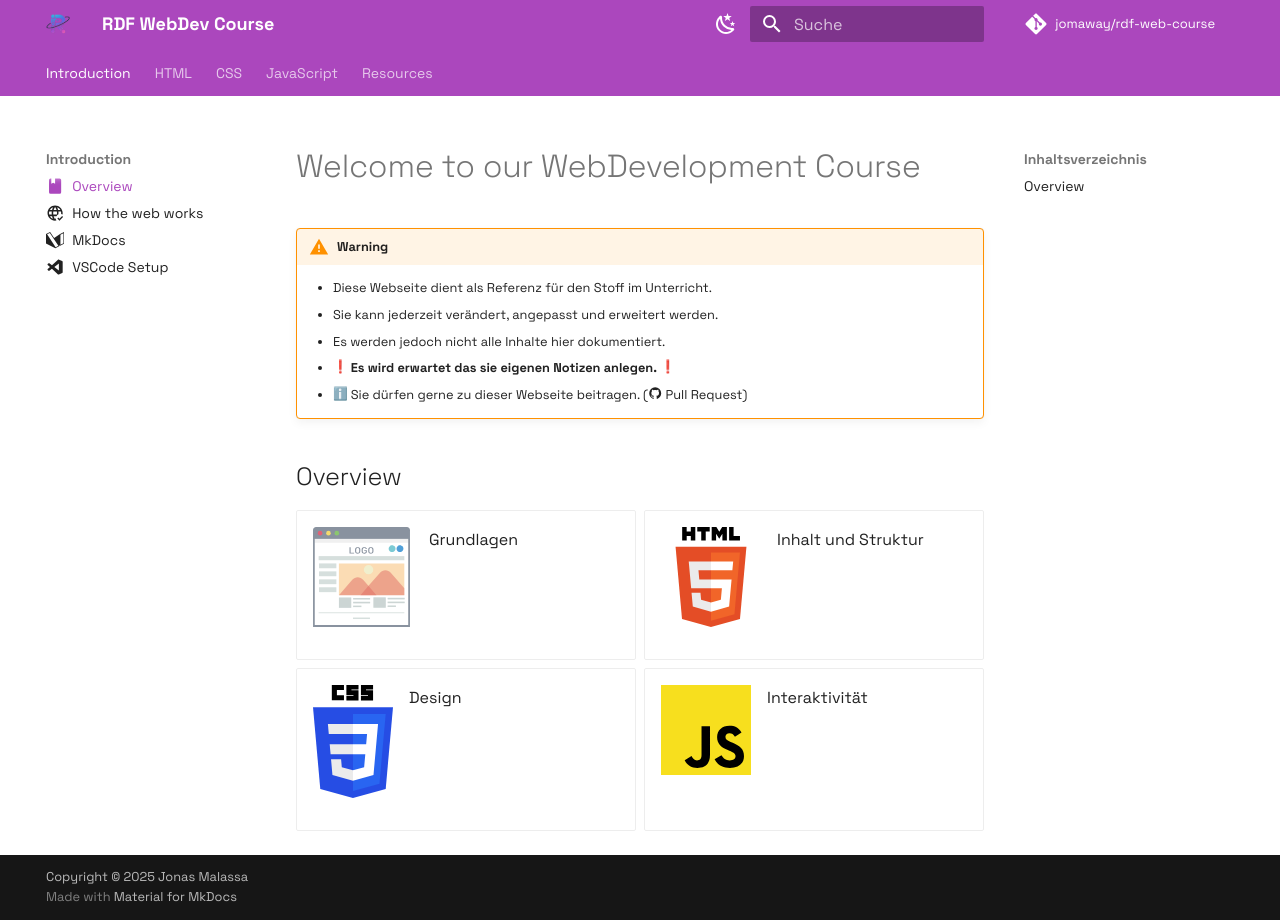
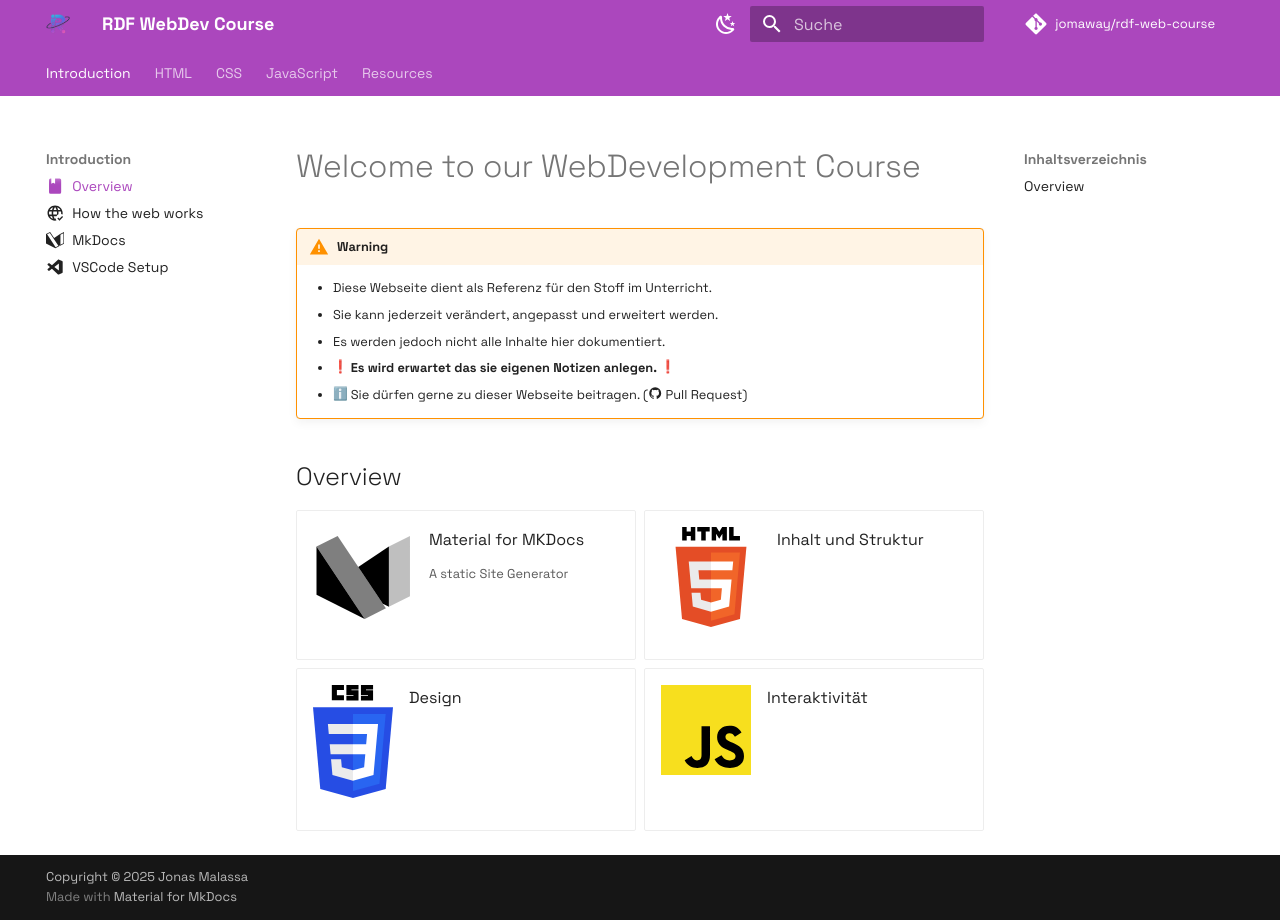
Before and after one commit to jomaway/rdf-web-course, an MkDocs documentation site: the page built from docs/index.md, in a window 1280 px wide. Built offline with MkDocs 1.6.1 and Material for MkDocs 9.7.7, drawn with Linux system fonts in a browser that asks for light colours; emoji names are drawn with the system emoji font; comment, search, counter and statistics services are not loaded.

Commit message:
refactor: replace grundlagen with mkdocs logo

```diff
--- a/docs/index.md
+++ b/docs/index.md
@@ -16,7 +16,9 @@ icon: material/book
 
 <div class="grid cards" markdown>
 
-- ![Browswer](assets/logos/browser.svg){ width=100 align=left}  Grundlagen
+- ![MKDocs](assets/logos/mkdocs.svg){ width=100 align=left}  Material for MKDocs
+
+    <small>A static Site Generator</small>
 
 - ![HTML5](assets/logos/html5.svg){ width=100 align=left} Inhalt und Struktur
 
```
Also changed, not shown: docs/assets/logos/browser.svg (deleted), docs/assets/logos/mkdocs.svg (added).
